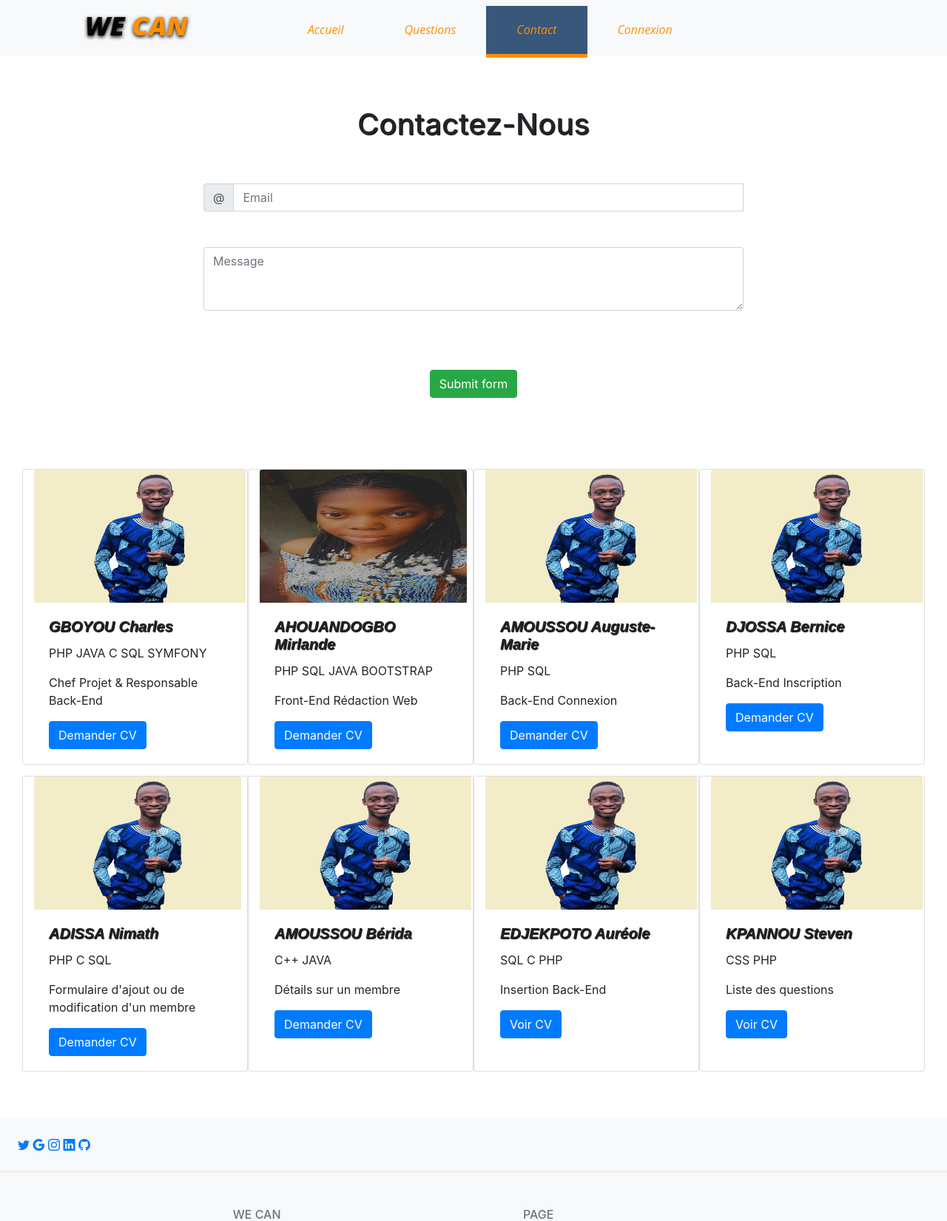
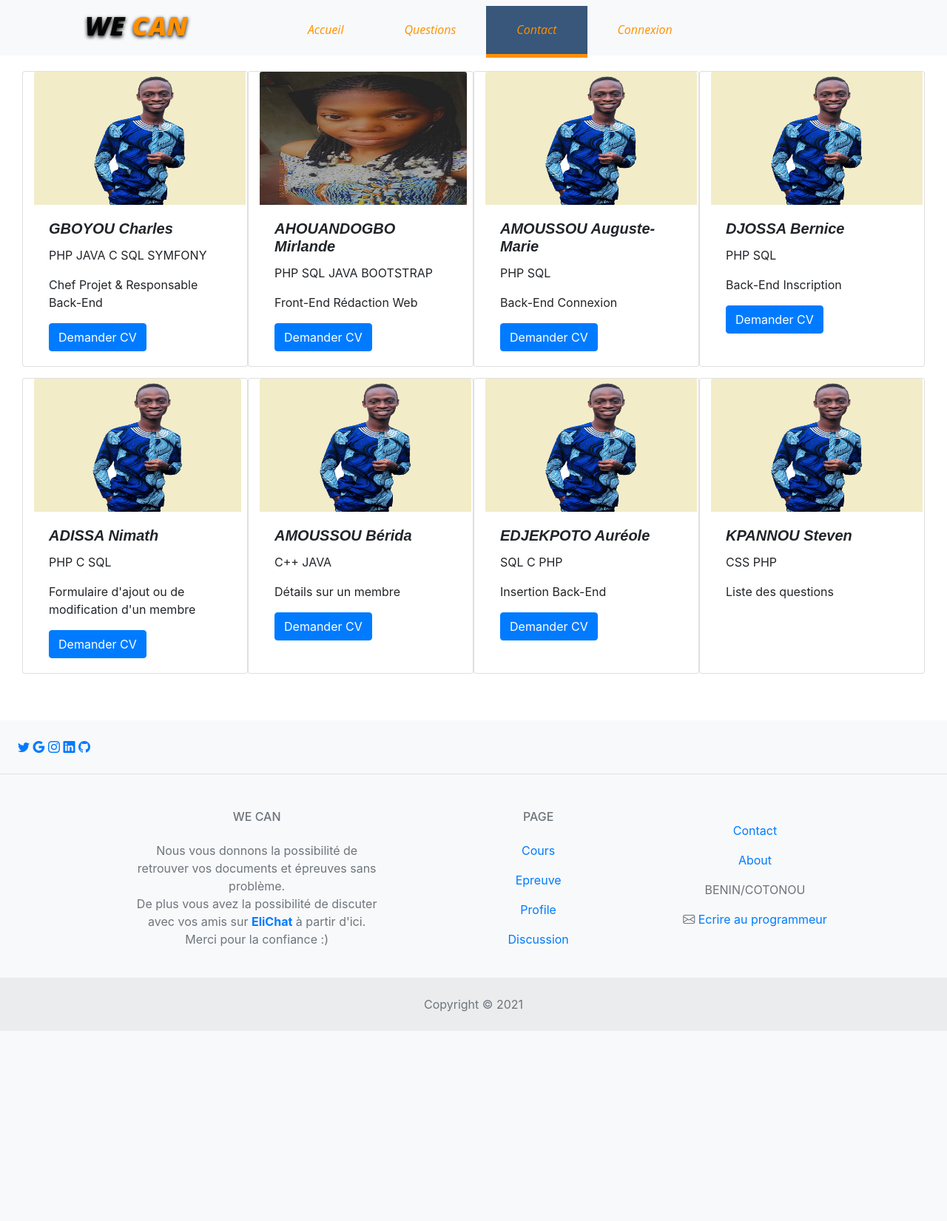
Before and after one commit to charlesTech8/projet1_Question, a PHP site: page /projet1Question/controler/index.php?pg=5deda17d81032af7efe7a05ce251e930&error=9da36dfe0ec15910693ca0f54c7469de& in a window 1280 px wide. Shown: the top 1651 px of the page at 74% size. After the commit the page ends 1394 px from the top, so only its background shows below. Run offline with PHP 8.4, Linux system fonts and the light colour scheme; some libraries are stand-ins or nearby versions.

Commit message:
dernière modification de la page contact

```diff
--- a/vue/connect_vue/contactus.php
+++ b/vue/connect_vue/contactus.php
@@ -1,66 +1,70 @@
 <main>
-    <section class="py-5 text-center container">
-        <div class="row py-sm-5">
-            <div class="col-sm-6 col-md-8 mx-auto">
+    <!-- <section class="py-5 text-center container"> -->
+        <!-- <div class="row py-sm-5"> -->
+            <?php
+            //if( isset( $_REQUEST['error'] ) && $_REQUEST['error'] == md5( 'envoyer' ) ){
+                ?>
+                <!-- <div class="alert alert-success" role="alert">
+                    Message envoyé avec succès
+                </div> -->
+                <?php
+            //}
+            //if( isset( $_REQUEST['error'] ) && $_REQUEST['error'] == md5( 'NoSend' ) ){
+                ?>
+                <!-- <div class="alert alert-success" role="alert">
+                    Désolé votre message n'a pas été envoyer.
+                </div> -->
+                <?php
+            //}
+            ?>
+            <!-- <div class="col-sm-6 col-md-8 mx-auto">
                 <h1 class="fw-light " style="text-shadow:1px 1px 1px black;">Contactez-Nous</h1>
-                <form class="needs-validation" novalidate>
+                <form class="needs-validation" method="POST" action="../module/connect_mod/contactus.php" novalidate>
                     <div class="form-row">
-
-                        <div class="col-md-12 mb-3 ">
-                            <br><br>
+                        <div class="col-sm-12 mb-3 pt-4">
                             <div class="input-group">
                                 <div class="input-group-prepend">
                                     <span class="input-group-text" id="inputGroupPrepend">@</span>
                                 </div>
-                                <input type="text" class="form-control" id="validationCustomUsername" placeholder="Email" aria-describedby="inputGroupPrepend" required>
-                                <div class="invalid-feedback">
-                                    Please choose a username.
+                                <input type="text" name="email" class="form-control" placeholder="Email" required>
+                            </div>
+                            <div class="form-group pt-4">
+                                <textarea class="form-control" name="messages" id="exampleFormControlTextarea1" rows="4" placeholder="Messages ..."></textarea>
                             </div>
                         </div>
-                            <div class="form-group">
-                            <br><br>
-                                <textarea class="form-control" id="exampleFormControlTextarea1" rows="3" placeholder="Message"></textarea>
                     </div>
-                        </div>
-
-                    </div>
-            </div>
-
-        </div>
-
                     <button class="btn btn-success" type="submit">Submit form</button>
                 </form>
-        </div>
-        </div>
-    </section>
+            </div> -->
+        <!-- </div> -->
+    <!-- </section> -->
 
     <div class="row py-5" style="margin-left: 30px; margin-right:30px; ">
-
         <div class="card col-md-3" style="width:18rem;margin-bottom:15px;">
-                <img  class="card-img-top" src="../image/aut.jpg" alt="Card image cap" style="width:286px; height:180px;">
+            <img class="card-img-top" src="../image/aut.jpg" alt="Card image cap" style="width:286px; height:180px;">
             <div class="card-body">
-                    <h5 class="card-title" style="font-weight: bold; font-style:italic; font-family:fantasy; text-shadow:1px 1px 1px black;">GBOYOU Charles</h5>
+                <h5 class="card-title" style="font-weight: bold; font-style:italic; font-family:fantasy;">GBOYOU Charles</h5>
                 <p class="card-text"> PHP JAVA C SQL SYMFONY</p>
                 <p class="card-text"> Chef Projet & Responsable Back-End </p>
                 <a href="#" class="btn btn-primary">Demander CV</a>
             </div>
         </div>
 
-            <div class="card col-md-3" style="width:18rem; margin-bottom:15px;" >
-            <img  class="card-img-top" src="../image/orne.jpg" alt="Card image cap" style="width:280px; height:180px; " >
+        <div class="card col-md-3" style="width:18rem; margin-bottom:15px;">
+            <img class="card-img-top" src="../image/orne.jpg" alt="Card image cap" style="width:280px; height:180px; ">
             <div class="card-body">
-                <h5 class="card-title" style="font-weight: bold; font-style:italic; font-family:fantasy; text-shadow:1px 1px 1px black;" >AHOUANDOGBO Mirlande</h5>
-                <p class="card-text">  PHP SQL JAVA BOOTSTRAP</p>
-                <p class="card-text">  Front-End Rédaction Web </p>
+                <h5 class="card-title" style="font-weight: bold; font-style:italic; font-family:fantasy;">AHOUANDOGBO Mirlande</h5>
+                <p class="card-text"> PHP SQL JAVA BOOTSTRAP</p>
+                <p class="card-text"> Front-End Rédaction Web </p>
                 <a href="#" class="btn btn-primary">Demander CV </a>
             </div>
         </div>
 
         <div class="card col-md-3" style="width:18rem; margin-bottom:15px;">
-            <img  class="card-img-top" src="../image/aut.jpg" alt="Card image cap" style="width:286px; height:180px; ">
+            <img class="card-img-top" src="../image/aut.jpg" alt="Card image cap" style="width:286px; height:180px; ">
             <div class="card-body">
-                <h5 class="card-title" style="font-weight: bold; font-style:italic; font-family:fantasy; text-shadow:1px 1px 1px black;">AMOUSSOU Auguste-Marie</h5>
-                <p class="card-text">  PHP SQL</p>
+                <h5 class="card-title" style="font-weight: bold; font-style:italic; font-family:fantasy;">AMOUSSOU Auguste-Marie</h5>
+                <p class="card-text"> PHP SQL</p>
                 <p class="card-text"> Back-End Connexion </p>
                 <a href="#" class="btn btn-primary">Demander CV</a>
             </div>
@@ -68,23 +72,21 @@
 
 
         <div class="card col-md-3" style="width:18rem;margin-bottom:15px;">
-            <img  class="card-img-top" src="../image/aut.jpg" alt="Card image cap" style="width:286px; height:180px;">
+            <img class="card-img-top" src="../image/aut.jpg" alt="Card image cap" style="width:286px; height:180px;">
             <div class="card-body">
-                <h5 class="card-title" style="font-weight: bold; font-style:italic; font-family:fantasy; text-shadow:1px 1px 1px black;">DJOSSA Bernice</h5>
-                <p class="card-text">  PHP SQL</p>
+                <h5 class="card-title" style="font-weight: bold; font-style:italic; font-family:fantasy;">DJOSSA Bernice</h5>
+                <p class="card-text"> PHP SQL</p>
                 <p class="card-text"> Back-End Inscription</p>
                 <a href="#" class="btn btn-primary">Demander CV</a>
             </div>
         </div>
 
 
-
-
-            <div class="card col-md-3" style="width:18rem; margin-bottom:15px;" >
-            <img  class="card-img-top" src="../image/aut.jpg" alt="Card image cap" style="width:280px; height:180px;" >
+        <div class="card col-md-3" style="width:18rem; margin-bottom:15px;">
+            <img class="card-img-top" src="../image/aut.jpg" alt="Card image cap" style="width:280px; height:180px;">
             <div class="card-body">
-                <h5 class="card-title" style="font-weight: bold; font-style:italic; font-family:fantasy; text-shadow:1px 1px 1px black;">ADISSA Nimath</h5>
-                <p class="card-text">  PHP C SQL</p>
+                <h5 class="card-title" style="font-weight: bold; font-style:italic; font-family:fantasy;">ADISSA Nimath</h5>
+                <p class="card-text"> PHP C SQL</p>
                 <p class="card-text"> Formulaire d'ajout ou de modification d'un membre </p>
                 <a href="#" class="btn btn-primary">Demander CV</a>
             </div>
@@ -94,10 +96,10 @@
 
 
         <div class="card col-md-3" style="width:18rem;margin-bottom:15px;">
-            <img  class="card-img-top" src="../image/aut.jpg" alt="Card image cap" style="width:286px; height:180px;">
+            <img class="card-img-top" src="../image/aut.jpg" alt="Card image cap" style="width:286px; height:180px;">
             <div class="card-body">
-                <h5 class="card-title" style="font-weight: bold; font-style:italic; font-family:fantasy; text-shadow:1px 1px 1px black;">AMOUSSOU Bérida</h5>
-                <p class="card-text">  C++ JAVA</p>
+                <h5 class="card-title" style="font-weight: bold; font-style:italic; font-family:fantasy;">AMOUSSOU Bérida</h5>
+                <p class="card-text"> C++ JAVA</p>
                 <p class="card-text">Détails sur un membre </p>
                 <a href="#" class="btn btn-primary">Demander CV</a>
             </div>
@@ -108,26 +110,24 @@
 
 
         <div class="card col-md-3" style="width:18rem;margin-bottom:15px;">
-            <img  class="card-img-top" src="../image/aut.jpg" alt="Card image cap" style="width:286px; height:180px;">
+            <img class="card-img-top" src="../image/aut.jpg" alt="Card image cap" style="width:286px; height:180px;">
             <div class="card-body">
-                <h5 class="card-title" style="font-weight: bold; font-style:italic; font-family:fantasy; text-shadow:1px 1px 1px black;">EDJEKPOTO Auréole</h5>
-                <p class="card-text">  SQL C PHP</p>
+                <h5 class="card-title" style="font-weight: bold; font-style:italic; font-family:fantasy;">EDJEKPOTO Auréole</h5>
+                <p class="card-text"> SQL C PHP</p>
                 <p class="card-text"> Insertion Back-End </p>
-                <a href="#" class="btn btn-primary">Voir CV</a>
+                <a href="#" class="btn btn-primary">Demander CV</a>
             </div>
         </div>
 
 
 
         <div class="card col-md-3" style="width:18rem;margin-bottom:15px;">
-            <img  class="card-img-top" src="../image/aut.jpg" alt="Card image cap" style="width:286px; height:180px;">
+            <img class="card-img-top" src="../image/aut.jpg" alt="Card image cap" style="width:286px; height:180px;">
             <div class="card-body">
-                <h5 class="card-title" style="font-weight: bold; font-style:italic; font-family:fantasy; text-shadow:1px 1px 1px black;">KPANNOU Steven</h5>
+                <h5 class="card-title" style="font-weight: bold; font-style:italic; font-family:fantasy;">KPANNOU Steven</h5>
                 <p class="card-text"> CSS PHP</p>
-                <p class="card-text">  Liste des questions</p>
-                <a href="#" class="btn btn-primary">Voir CV</a>
+                <p class="card-text"> Liste des questions</p>
             </div>
         </div>
-
     </div>
 </main>
--- a/vue/public_vue/accueil.php
+++ b/vue/public_vue/accueil.php
@@ -3,7 +3,7 @@
     <div class=" container row">
         <div class="row">
             <div class="col-sm-7 pt-5 text-center">
-                <h2>~Dévellopement Web~</h2>
+                <h2>~Développement Web~</h2>
                 <p class="lead"> A travers le développement d'applications web, augmentez la notoriété de votre entreprise, améliorez l'accessibilité son accessibilité tout en créant des ponts entre le numérique et le physique.
                     Les applications web vous permettront également d'augmenter vos ventes,etr de favoriser une gestion fluide et saine. </p>
             </div>
@@ -14,7 +14,7 @@
 
         <div class="row">
             <div class="col-sm-7 order-md-2 pt-5 text-center">
-                <h2>~Dévellopement mobile~</h2>
+                <h2>~Développement mobile~</h2>
                 <p class="lead"> Avec une application mobile,vous serez perçu comme une entreprise moderne et à l'écoute de ses clients. C'est un excellent moyen pour vous faire connaître sur davantage de plateformes, et simplifier la communication entreprise-clients </p>
             </div>
             <div class="col-sm-5 order-md-1">
@@ -44,7 +44,7 @@
 
         <div class="row pt-5">
             <div class="col-sm-7 pt-5 text-center">
-                <h2>~Dévellopement de plugins WordPress~</h2>
+                <h2>~Développement de plugins WordPress~</h2>
                 <p class="lead">Utiliser un plugin WordPress vous permettra de mettre rapidement à jour l'ensemble de vos sites .</p>
             </div>
             <div class="col-sm-5">
```
Also changed, not shown: module/connect_mod/contactus.php (added, +50 -0 lines), vue/image/bernice.jpg (added), vue/image/nimath.jpg (added), vue/public_vue/quiz.txt (added). Lines whose indentation alone changed are shown as unchanged.
